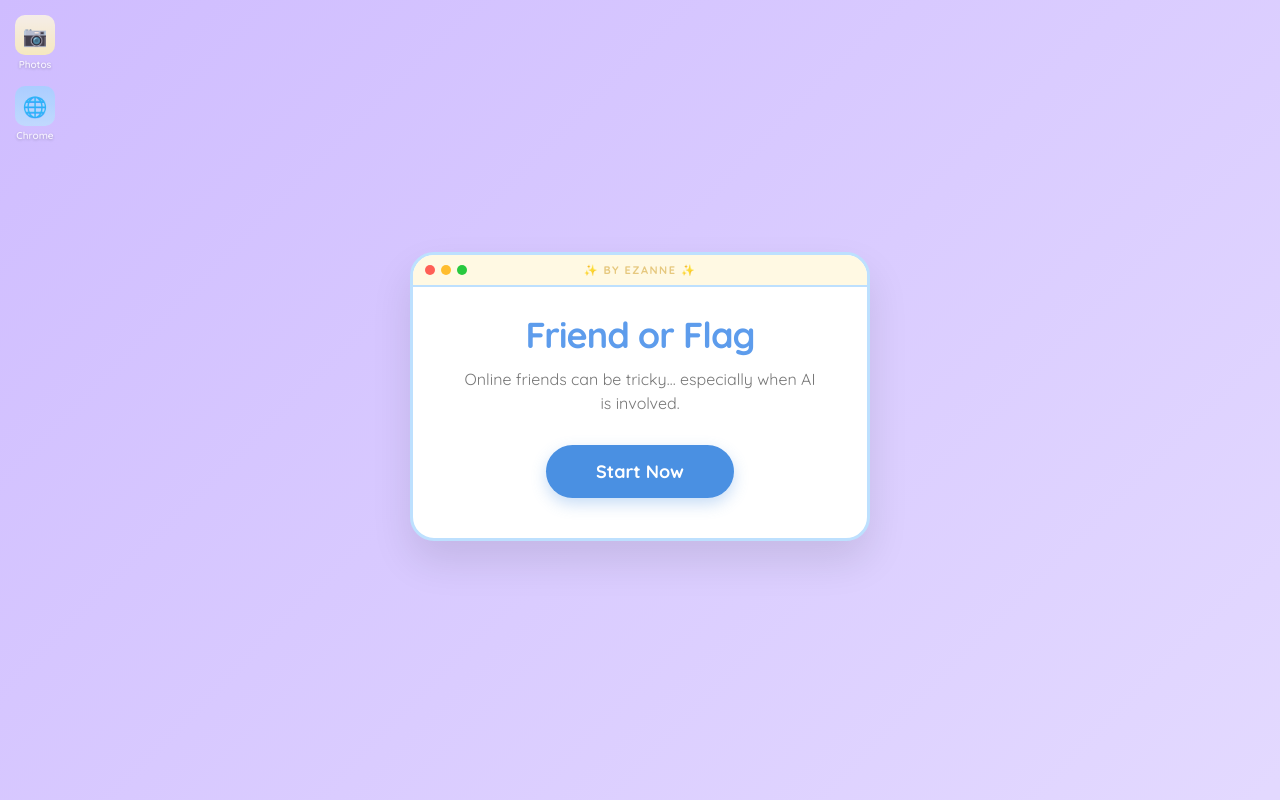
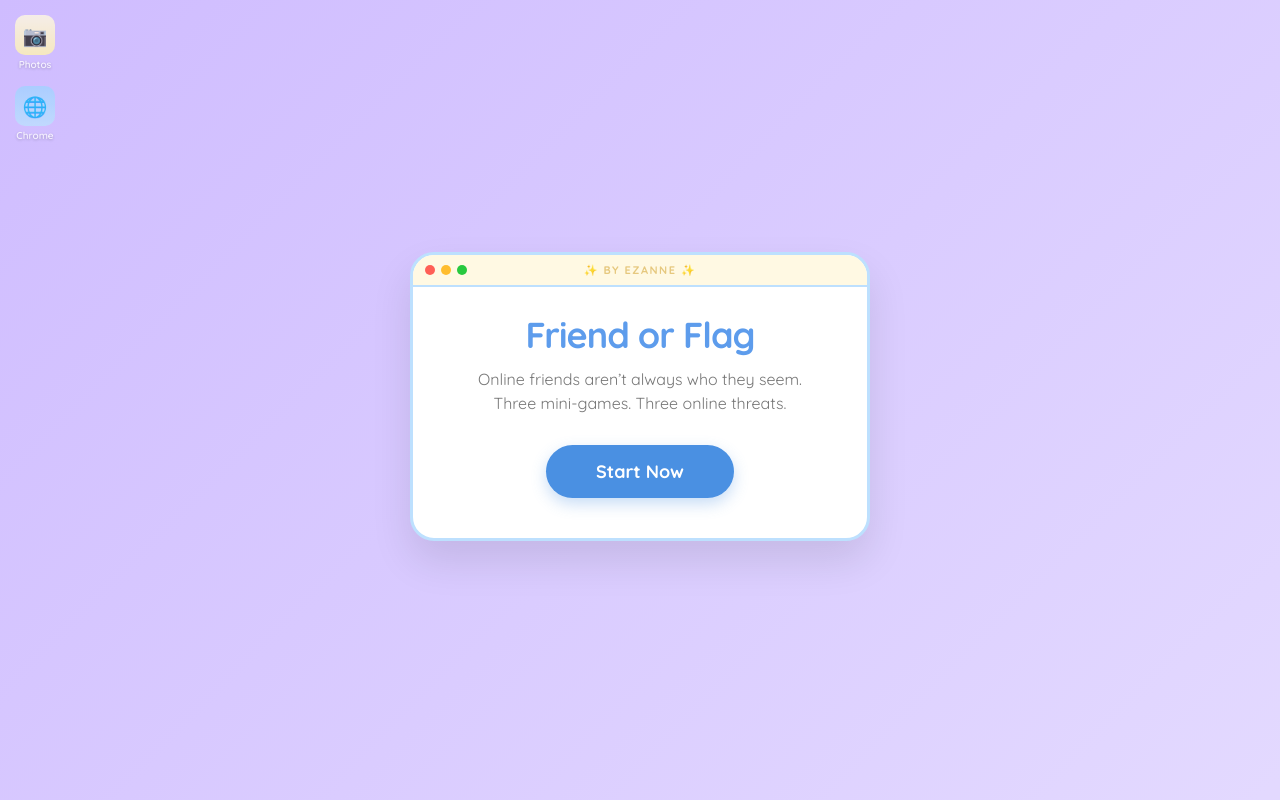
Before and after one commit to ezanne-dotcom/ezanneintdes.github.io, a plain HTML site: page friendorflag/startpage.html in a window 1280 px wide. Drawn offline with Linux system fonts and the light colour scheme.

Commit message:
Update startpage.html

```diff
--- a/friendorflag/startpage.html
+++ b/friendorflag/startpage.html
@@ -151,7 +151,7 @@
         </div>
 
         <h1>Friend or Flag</h1>
-        <p class="subtitle">Online friends can be tricky… especially when AI is involved.</p>
+        <p class="subtitle">Online friends aren’t always who they seem.<br>Three mini-games. Three online threats.</p>
 
         <button class="start-btn" onclick="startGame()">Start Now</button>
     </div>
```
